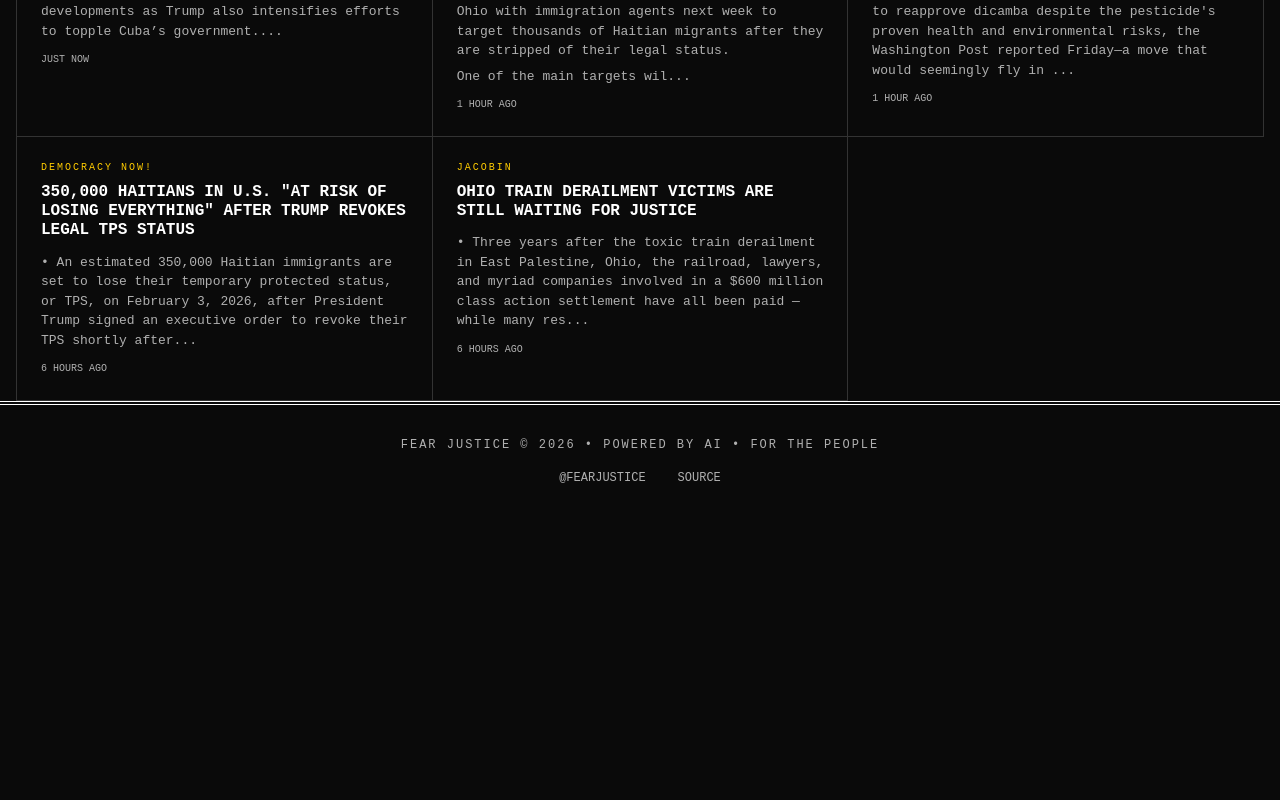
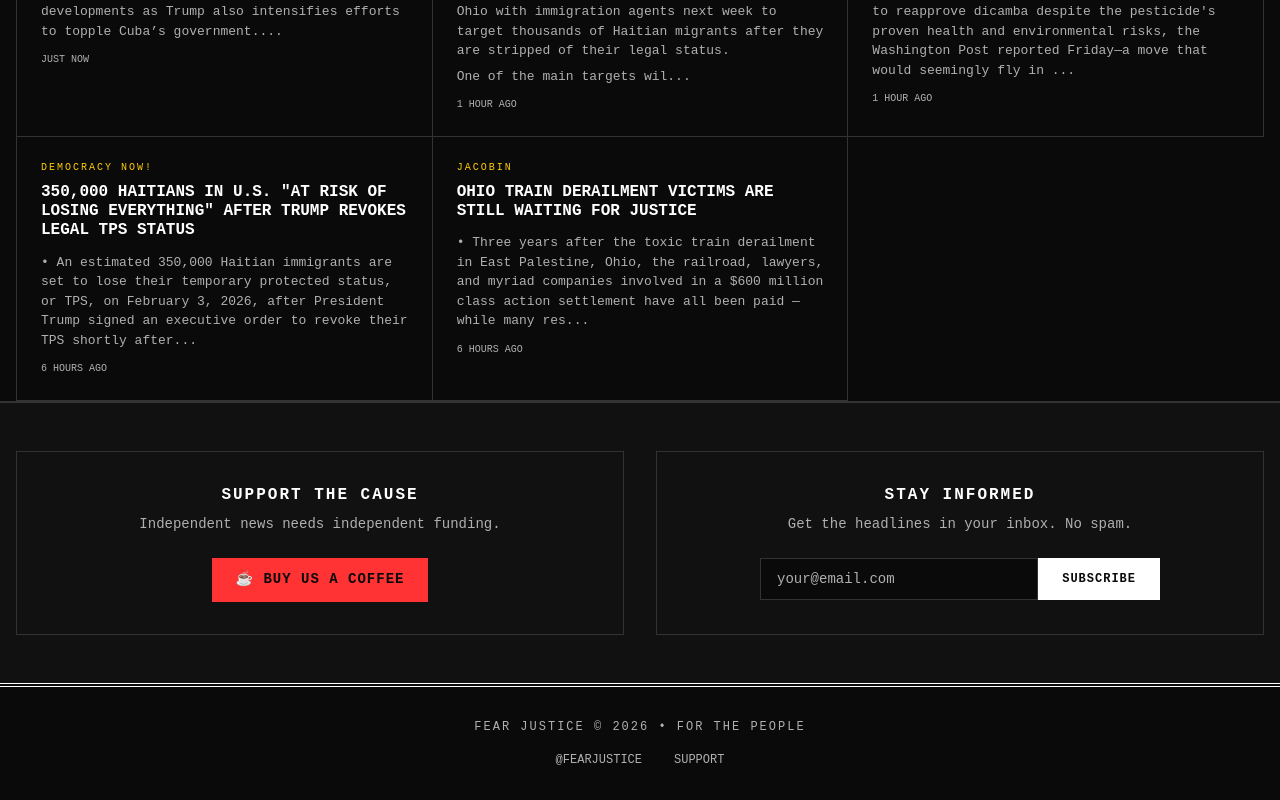
Before and after one commit to gsyamada/fearjustice, a Next.js app: page / in a window 1280 px wide. Shown: the part 1520-2320 px from the top of the page. Before the commit the page ends 2039 px from the top, so only its background shows below. Built offline with nearby package versions, Linux system fonts and the light colour scheme.

Commit message:
Add Ko-fi button and newsletter signup
Amp-Thread-ID: https://ampcode.com/threads/T-019c105f-a630-7556-94c7-4be0d43fb163
Co-authored-by: Amp <amp@ampcode.com>

```diff
--- a/app/globals.css
+++ b/app/globals.css
@@ -262,3 +262,103 @@ a:hover {
   font-size: 1.5rem;
   text-transform: uppercase;
 }
+
+/* Support section */
+.support-section {
+  border-top: 2px solid var(--border-color);
+  padding: 3rem 0;
+  background: var(--bg-secondary);
+}
+
+.support-grid {
+  display: grid;
+  grid-template-columns: repeat(2, 1fr);
+  gap: 2rem;
+}
+
+@media (max-width: 640px) {
+  .support-grid {
+    grid-template-columns: 1fr;
+  }
+}
+
+.support-card {
+  border: 1px solid var(--border-color);
+  padding: 2rem;
+  text-align: center;
+}
+
+.support-title {
+  font-size: 1rem;
+  font-weight: 700;
+  letter-spacing: 2px;
+  margin-bottom: 0.5rem;
+}
+
+.support-text {
+  font-size: 0.875rem;
+  color: var(--text-secondary);
+  margin-bottom: 1.5rem;
+}
+
+.kofi-button {
+  display: inline-block;
+  background: var(--accent-red);
+  color: var(--bg-primary);
+  font-weight: 700;
+  padding: 0.75rem 1.5rem;
+  text-transform: uppercase;
+  letter-spacing: 1px;
+  font-size: 0.875rem;
+  border: none;
+  cursor: pointer;
+  transition: background 0.2s;
+}
+
+.kofi-button:hover {
+  background: #ff5555;
+  text-decoration: none;
+}
+
+.newsletter-form {
+  display: flex;
+  gap: 0;
+  max-width: 400px;
+  margin: 0 auto;
+}
+
+.newsletter-input {
+  flex: 1;
+  background: var(--bg-primary);
+  border: 1px solid var(--border-color);
+  color: var(--text-primary);
+  padding: 0.75rem 1rem;
+  font-family: inherit;
+  font-size: 0.875rem;
+}
+
+.newsletter-input::placeholder {
+  color: var(--text-secondary);
+}
+
+.newsletter-input:focus {
+  outline: none;
+  border-color: var(--accent-red);
+}
+
+.newsletter-button {
+  background: var(--text-primary);
+  color: var(--bg-primary);
+  border: none;
+  padding: 0.75rem 1.5rem;
+  font-family: inherit;
+  font-weight: 700;
+  font-size: 0.75rem;
+  letter-spacing: 1px;
+  cursor: pointer;
+  transition: background 0.2s;
+}
+
+.newsletter-button:hover {
+  background: var(--accent-yellow);
+}
--- a/app/page.tsx
+++ b/app/page.tsx
@@ -75,7 +75,7 @@ export default function Home() {
           <h1 className="masthead">
             <span className="fear">FEAR</span> JUSTICE
           </h1>
-          <p className="tagline">The People's News • Automated • Unfiltered</p>
+          <p className="tagline">The People's News • Unfiltered</p>
           <p className="dateline">{formatDate(lastUpdated)}</p>
         </div>
       </header>
@@ -112,17 +112,55 @@ export default function Home() {
         </div>
       </section>
 
+      <section className="support-section">
+        <div className="container">
+          <div className="support-grid">
+            <div className="support-card">
+              <h3 className="support-title">SUPPORT THE CAUSE</h3>
+              <p className="support-text">Independent news needs independent funding.</p>
+              <a
+                href="https://ko-fi.com/fearjustice"
+                target="_blank"
+                rel="noopener noreferrer"
+                className="kofi-button"
+              >
+                ☕ Buy us a coffee
+              </a>
+            </div>
+            <div className="support-card">
+              <h3 className="support-title">STAY INFORMED</h3>
+              <p className="support-text">Get the headlines in your inbox. No spam.</p>
+              <form
+                action="https://buttondown.com/api/emails/embed-subscribe/fearjustice"
+                method="post"
+                target="_blank"
+                className="newsletter-form"
+              >
+                <input
+                  type="email"
+                  name="email"
+                  placeholder="your@email.com"
+                  required
+                  className="newsletter-input"
+                />
+                <button type="submit" className="newsletter-button">SUBSCRIBE</button>
+              </form>
+            </div>
+          </div>
+        </div>
+      </section>
+
       <footer className="footer">
         <div className="container">
           <p className="footer-text">
-            Fear Justice © {new Date().getFullYear()} • Powered by AI • For the People
+            Fear Justice © {new Date().getFullYear()} • For the People
           </p>
           <div className="footer-links">
             <a href="https://twitter.com/fearjustice" target="_blank" rel="noopener noreferrer">
               @fearjustice
             </a>
-            <a href="https://github.com/grantyamada/fearjustice" target="_blank" rel="noopener noreferrer">
-              Source
+            <a href="https://ko-fi.com/fearjustice" target="_blank" rel="noopener noreferrer">
+              Support
             </a>
           </div>
         </div>
```
